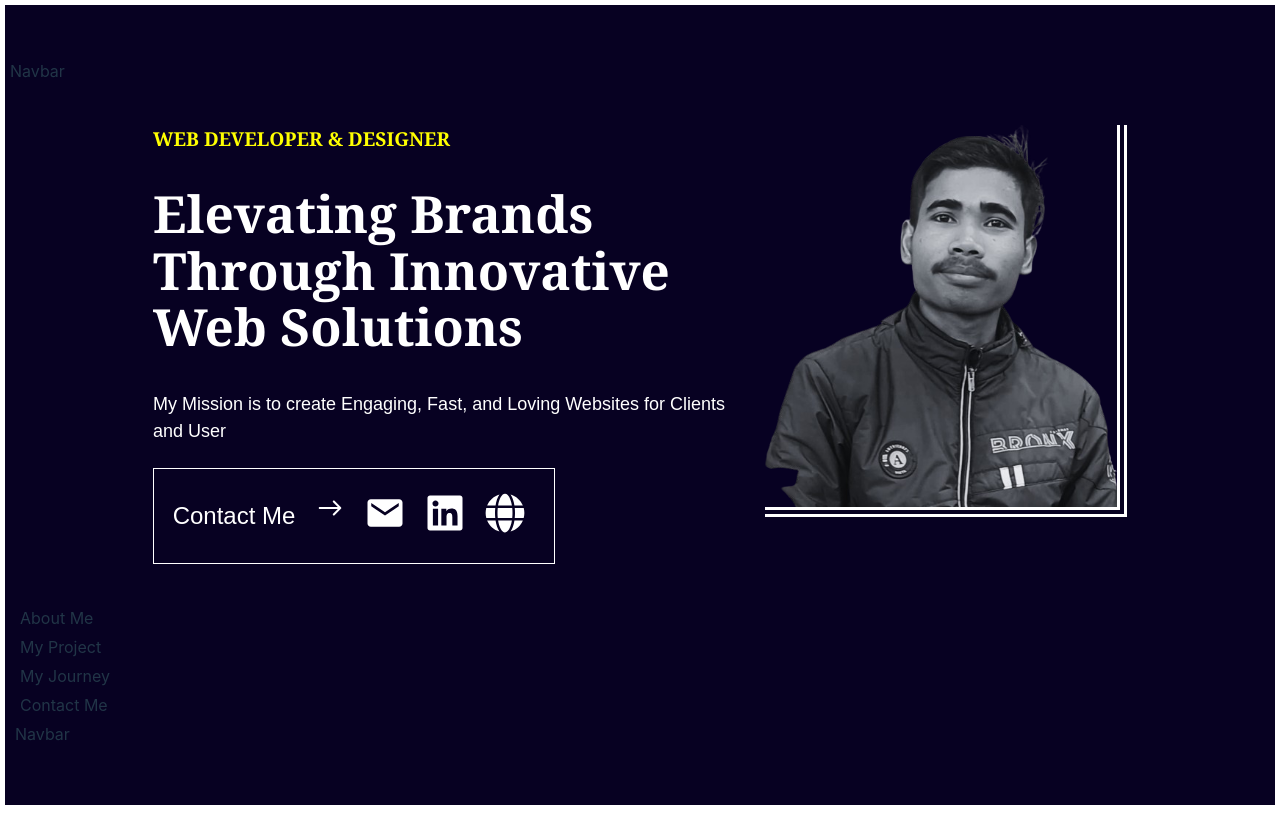
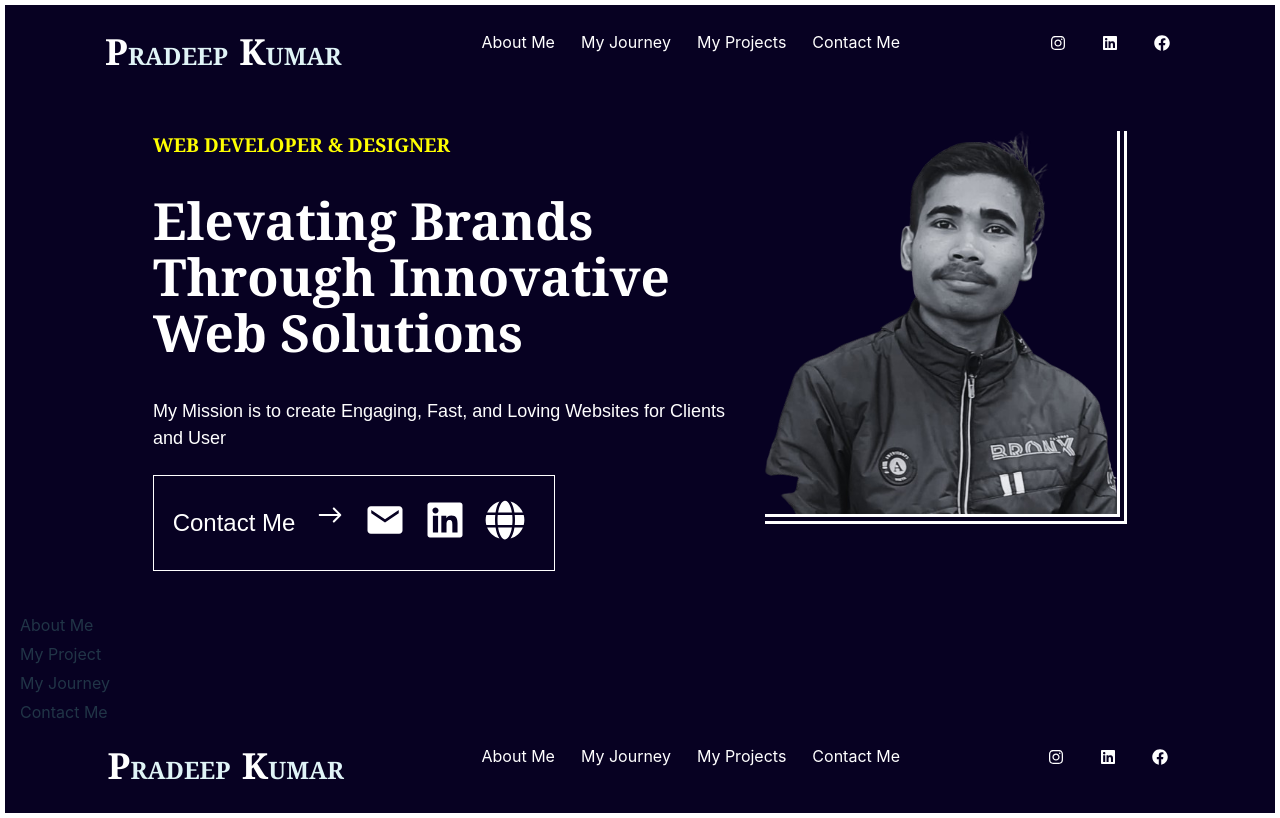
Before and after one commit to pradeepkumar-es/my-portfolio, a React (Vite) app: page / in a window 1280 px wide. Built offline with nearby package versions, Linux system fonts and the light colour scheme.

Commit message:
navbar update

```diff
--- a/src/components/Navbar.jsx
+++ b/src/components/Navbar.jsx
@@ -1,8 +1,31 @@
 import React from 'react'
+import { FaInstagram,FaLinkedin,FaFacebook } from "react-icons/fa";
+import {GiHamburgerMenu} from "react-icons/gi"
+import "../css/navbar.css"
 export default function Navabar () {
     return (
         <>
-        Navbar
+        <div className="nav">
+            <div className="logo"><h2><span>P</span>RADEEP <span>K</span>UMAR</h2></div>
+            <div className="menu-link">
+                <ul>
+                    <li>About Me</li>
+                    <li>My Journey</li>
+                    <li>My Projects</li>
+                    <li>Contact Me</li>
+                </ul>
+            </div>
+            <div className="social-link">
+                <ul>
+                    <li><FaInstagram/></li>
+                    <li><FaLinkedin/></li>
+                    <li><FaFacebook/></li>
+                </ul>
+            </div>
+            <div className="mobile-menu-link">
+                <GiHamburgerMenu className='hamburger-menu'/>
+            </div>
+        </div>
         </>
     )
 }
--- /dev/null
+++ b/src/css/navbar.css
@@ -0,0 +1,43 @@
+.nav{
+    display: flex;
+    flex-direction: row;
+    justify-content: space-evenly;
+}
+.nav .menu-link ul, .social-link ul{
+    display: flex;
+    flex-direction: row;
+    list-style: none;
+    cursor:pointer;
+    justify-content:space-evenly;
+    gap: 1rem;
+    color: white;
+}
+.nav .logo{
+    color: rgb(224, 244, 247);
+    font-family: Georgia, 'Times New Roman', Times, serif;
+}
+.nav .logo h2 span {
+    font-size:150%;
+    margin-right: 0px;
+    color: white;
+}
+.nav .mobile-menu-link{
+    display: none;
+}
+@media only screen and (max-width:768px){
+    .menu-link, .social-link{
+        display: none;
+    }
+    .nav .mobile-menu-link{
+        display: block;
+        color: white;
+        font-size: xxx-large;
+    }
+    .nav {
+        display: flex;
+        justify-content: space-between;
+    }
+}
+@media only screen and (min-width:768px){
+
+}
```
